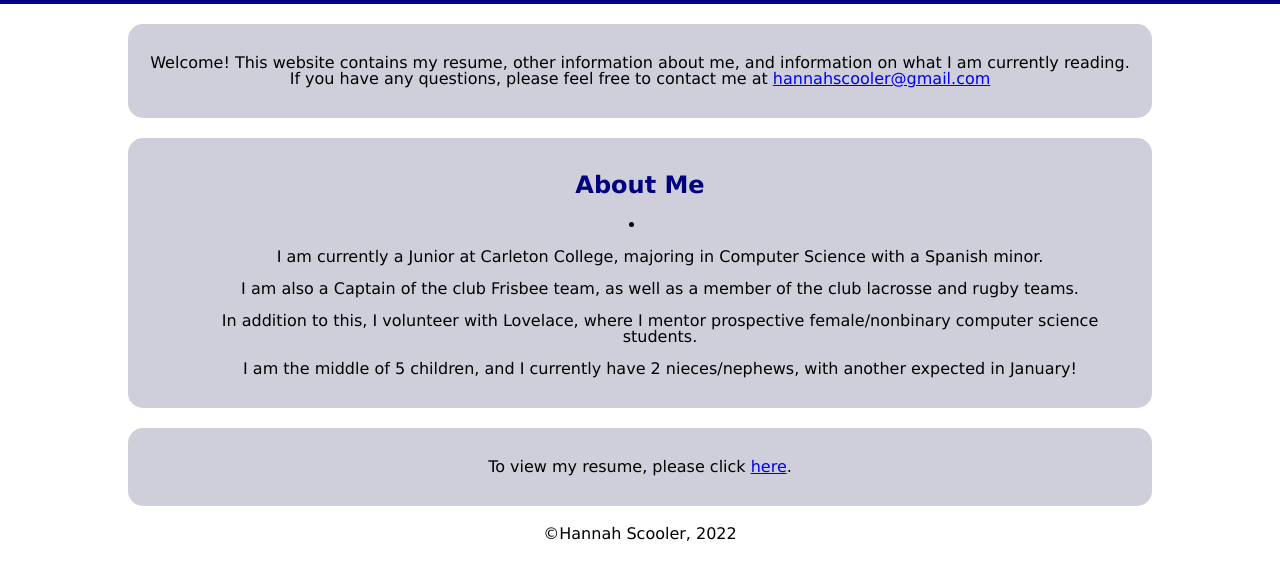
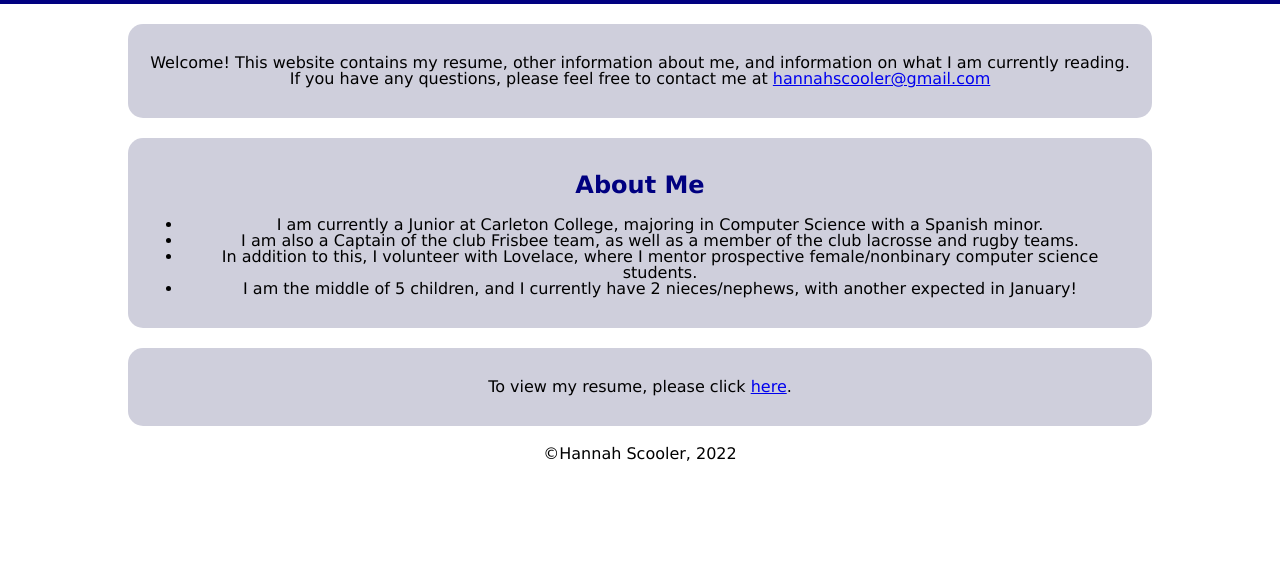
Before and after one commit to scoolerh/scoolerh.github.io, a plain HTML site: page index.html in a window 1280 px wide. Shown: the part 129-708 px from the top of the page. Drawn offline with Linux system fonts and the light colour scheme.

Commit message:
updating info

```diff
--- a/index.html
+++ b/index.html
@@ -25,12 +25,12 @@
             </section>
             <section>
                 <h1>About Me</h1>
-                <li>
-                    <ul>I am currently a Junior at Carleton College, majoring in Computer Science with a Spanish minor.</ul>
-                    <ul>I am also a Captain of the club Frisbee team, as well as a member of the club lacrosse and rugby teams.</ul>
-                    <ul>In addition to this, I volunteer with Lovelace, where I mentor prospective female/nonbinary computer science students.</ul>
-                    <ul>I am the middle of 5 children, and I currently have 2 nieces/nephews, with another expected in January!</ul>
-                </li>
+                <ul>
+                    <li>I am currently a Junior at Carleton College, majoring in Computer Science with a Spanish minor.</li>
+                    <li>I am also a Captain of the club Frisbee team, as well as a member of the club lacrosse and rugby teams.</li>
+                    <li>In addition to this, I volunteer with Lovelace, where I mentor prospective female/nonbinary computer science students.</li>
+                    <li>I am the middle of 5 children, and I currently have 2 nieces/nephews, with another expected in January!</li>
+                </ul>
             </section>
             <section>
                 <p>To view my resume, please click <a href="https://docs.google.com/document/d/1E71lwb5Ng6fGoYnllo795bBQAcOtS-8Gm0ohxHOcEYw/edit?usp=sharing">here</a>.</p>
```
